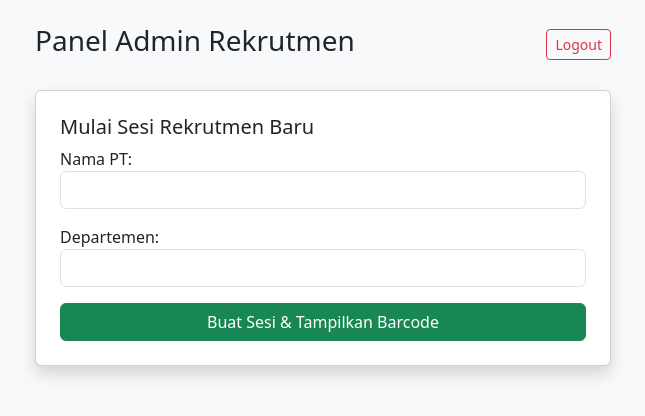
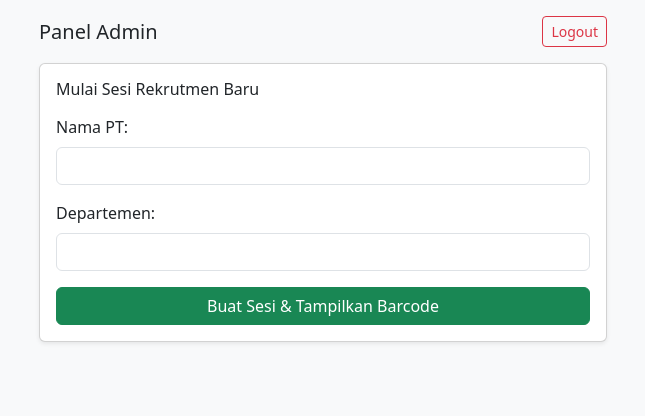
Before and after one commit to urusaitomodachi-design/sistem-rekrutment, a Flask app: template templates/admin.html in a window 1280 px wide. Shown: the top 416 px of the page, without its empty margins (317-962 px from the left). Run offline with Flask 3, Linux system fonts and the light colour scheme; the template is opened without the code that fills it, so the values that code supplies are empty.

Commit message:
Update admin.html

```diff
--- a/templates/admin.html
+++ b/templates/admin.html
@@ -1,73 +1,76 @@
 <!DOCTYPE html>
-<html>
+<html lang="id">
 <head>
-    <title>Dashboard Admin</title>
+    <meta charset="UTF-8">
+    <meta name="viewport" content="width=device-width, initial-scale=1.0">
+    <title>Dashboard Admin Rekrutmen</title>
     <link href="https://cdn.jsdelivr.net/npm/bootstrap@5.3.0/dist/css/bootstrap.min.css" rel="stylesheet">
     <script src="https://cdnjs.cloudflare.com/ajax/libs/qrcodejs/1.0.0/qrcode.min.js"></script>
 </head>
-<body class="bg-light p-4">
-    <div class="container" style="max-width: 600px;">
-        <div class="d-flex justify-content-between align-items-center mb-4">
-            <h3>Panel Admin Rekrutmen</h3>
+<body class="bg-light py-3">
+    <div class="container px-3" style="max-width: 600px;">
+        <div class="d-flex justify-content-between align-items-center mb-3">
+            <h5 class="mb-0">Panel Admin</h5>
             <a href="/logout" class="btn btn-outline-danger btn-sm">Logout</a>
         </div>
 
         {% if not active_session %}
-        <div class="card p-4 shadow mb-4">
-            <h5>Mulai Sesi Rekrutmen Baru</h5>
+        <div class="card p-3 shadow-sm mb-4">
+            <h6 class="mb-3">Mulai Sesi Rekrutmen Baru</h6>
             <form method="POST">
                 <input type="hidden" name="action" value="start">
                 <div class="mb-3">
-                    <label>Nama PT:</label>
+                    <label class="form-label">Nama PT:</label>
                     <input type="text" name="pt_name" class="form-control text-uppercase" required>
                 </div>
                 <div class="mb-3">
-                    <label>Departemen:</label>
+                    <label class="form-label">Departemen:</label>
                     <input type="text" name="department" class="form-control text-uppercase" required>
                 </div>
                 <button type="submit" class="btn btn-success w-100">Buat Sesi & Tampilkan Barcode</button>
             </form>
         </div>
         {% else %}
-        <div class="card p-4 shadow mb-4 text-center">
-            <h4 class="text-primary">PT: {{ active_session[1] }}</h4>
-            <h5>Departemen: {{ active_session[2] }}</h5>
+        <div class="card p-3 shadow-sm mb-4 text-center">
+            <h5 class="text-primary mb-1">PT: {{ active_session[1] }}</h5>
+            <h6 class="text-secondary mb-3">Departemen: {{ active_session[2] }}</h6>
 
-            <!-- Elemen dengan id="candidate-count" untuk auto-update -->
-            <p class="text-muted">Kandidat Masuk: <b id="candidate-count">{{ candidate_count }}</b> orang</p>
+            <div class="alert alert-secondary py-2 mb-3">
+                <span>Kandidat Masuk: <b id="candidate-count" class="fs-5 text-dark">{{ candidate_count }}</b> orang</span>
+            </div>
 
-            <hr>
-            <p class="small text-muted">Barcode & link otomatis meresfresh diri tiap 2 menit. Link sebelumnya tetap aman digunakan kandidat.</p>
-            <div id="qrcode" class="d-flex justify-content-center mb-3"></div>
+            <p class="small text-muted mb-2">Barcode & link otomatis meresfresh diri tiap 2 menit. Link sebelumnya tetap aman digunakan kandidat.</p>
 
-            <div class="d-flex gap-2 mt-3">
-                <form method="POST" class="flex-grow-1">
+            <div class="d-flex justify-content-center mb-3">
+                <div id="qrcode" class="p-2 bg-white border rounded"></div>
+            </div>
+
+            <div class="d-grid gap-2 d-sm-flex justify-content-sm-center mt-3">
+                <form method="POST" class="w-100">
                     <input type="hidden" name="action" value="stop">
-                    <button type="submit" class="btn btn-warning w-100">Matikan Link</button>
+                    <button type="submit" class="btn btn-warning w-100 btn-sm">Matikan Link</button>
                 </form>
-                <form method="POST" class="flex-grow-1">
+                <form method="POST" class="w-100">
                     <input type="hidden" name="action" value="download">
-                    <button type="submit" class="btn btn-primary w-100">Download Excel & Reset</button>
+                    <button type="submit" class="btn btn-primary w-100 btn-sm">Download Excel & Reset</button>
                 </form>
             </div>
         </div>
 
         <script>
-            // Fungsi QR Code Rotasi (tiap 2 menit)
             function generateQR() {
                 document.getElementById("qrcode").innerHTML = "";
                 let randomToken = Math.random().toString(36).substring(2, 10);
                 let currentUrl = window.location.origin + "/apply/" + randomToken;
                 new QRCode(document.getElementById("qrcode"), {
                     text: currentUrl,
-                    width: 200,
-                    height: 200
+                    width: 180,
+                    height: 180
                 });
             }
             generateQR();
-            setInterval(generateQR, 120000); // 2 menit
+            setInterval(generateQR, 120000);
 
-            // Fungsi Auto-Update Jumlah Kandidat (tiap 3 detik)
             function updateCandidateCount() {
                 fetch('/api/candidate-count')
                     .then(response => response.json())
@@ -76,7 +79,7 @@
                     })
                     .catch(error => console.error('Error:', error));
             }
-            setInterval(updateCandidateCount, 3000); // Cek update tiap 3 detik
+            setInterval(updateCandidateCount, 3000);
         </script>
         {% endif %}
     </div>
```
